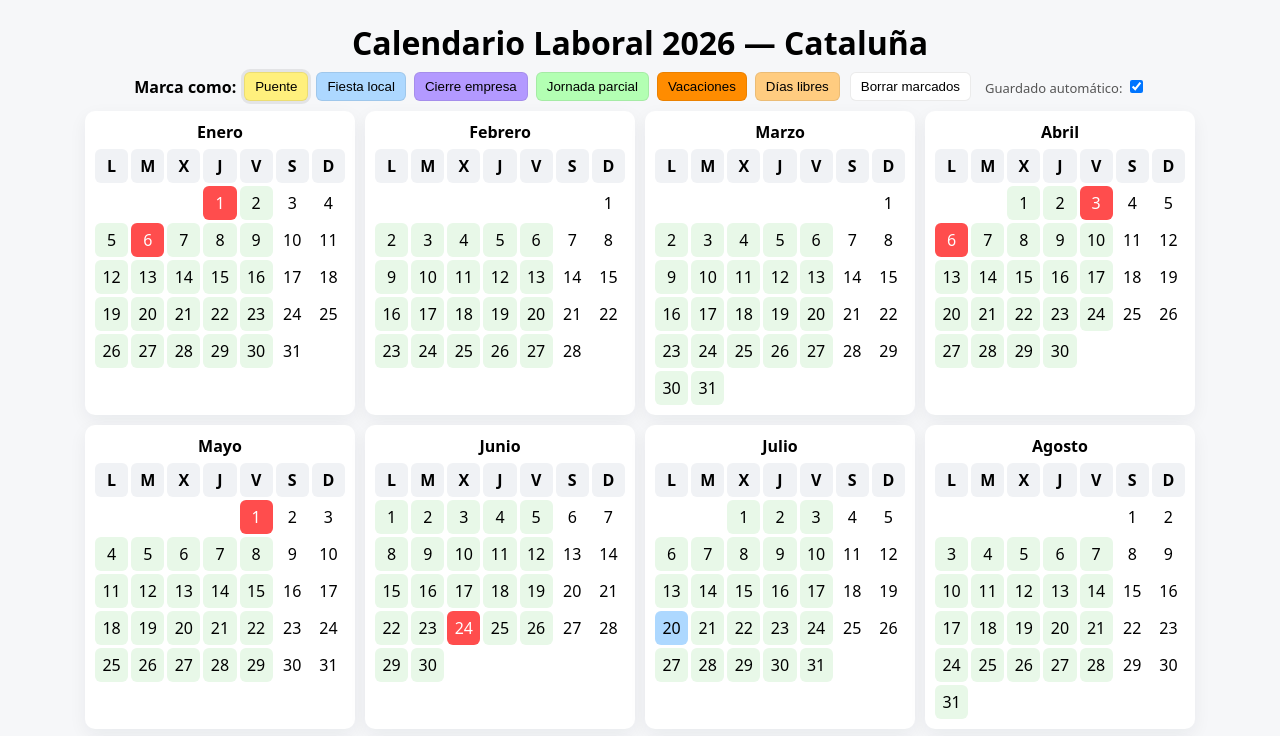
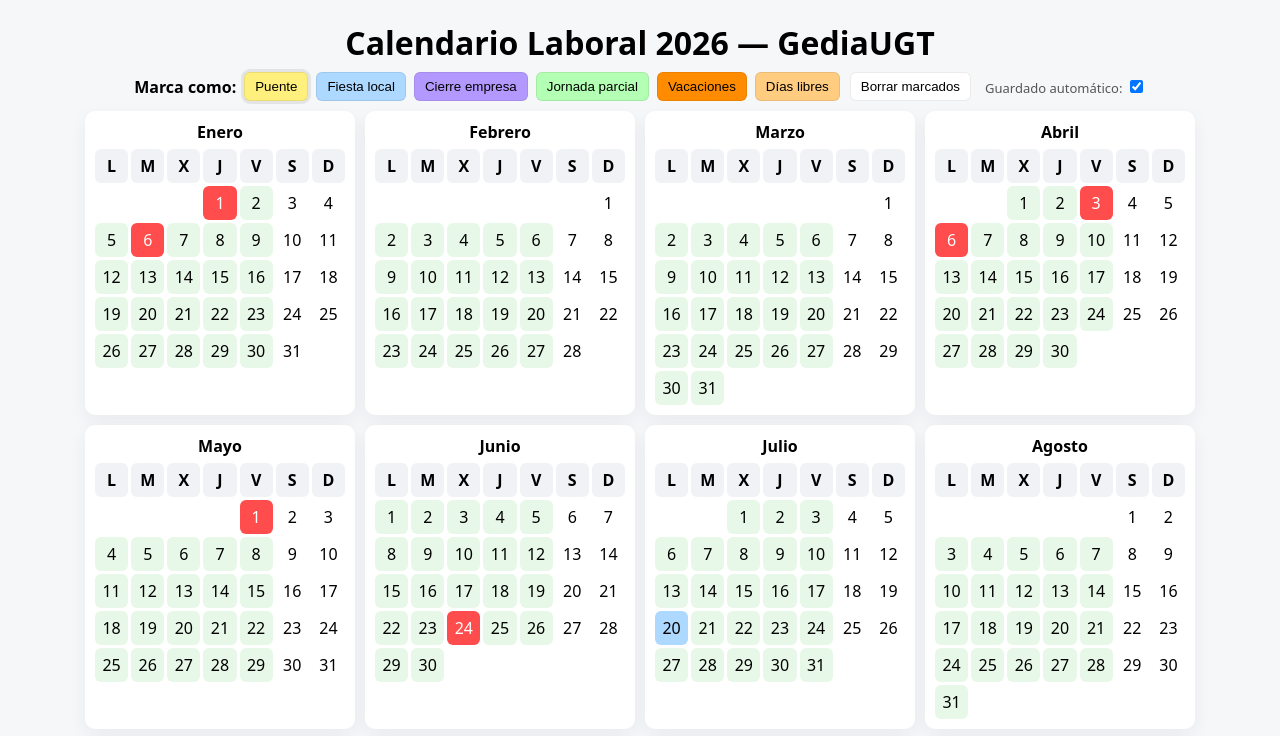
Before and after one commit to Armifis/calendar, a plain HTML site: page index.html in a window 1280 px wide. Shown: the top 736 px of the page. Drawn offline with Linux system fonts and the light colour scheme.

Commit message:
Update header title for Labor Calendar 2026

```diff
--- a/index.html
+++ b/index.html
@@ -35,7 +35,7 @@
 </head>
 <body>
 
-<h1>Calendario Laboral 2026 — Cataluña</h1>
+<h1>Calendario Laboral 2026 — GediaUGT</h1>
 
 <div class="top">
   <div class="legend" id="legend">
```
